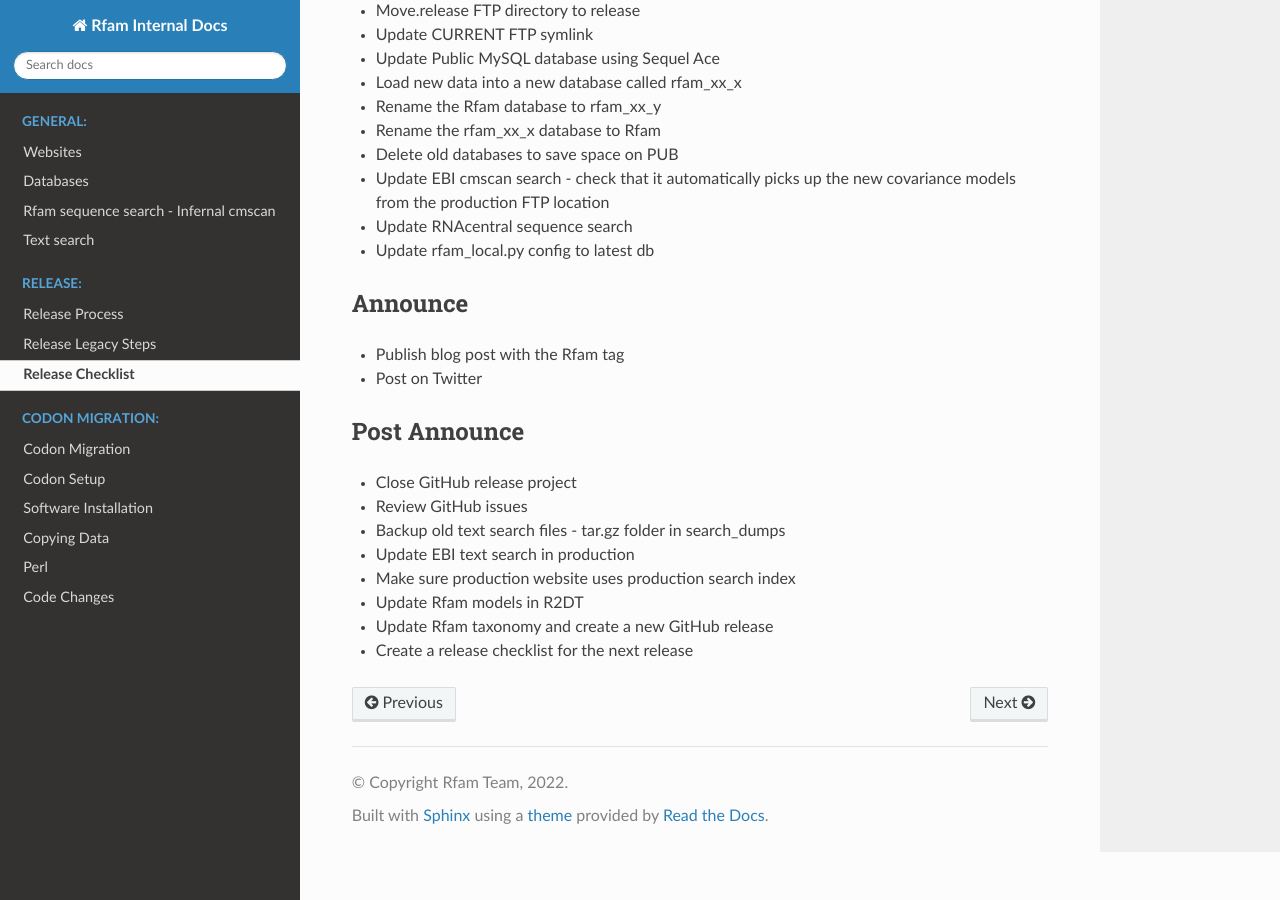
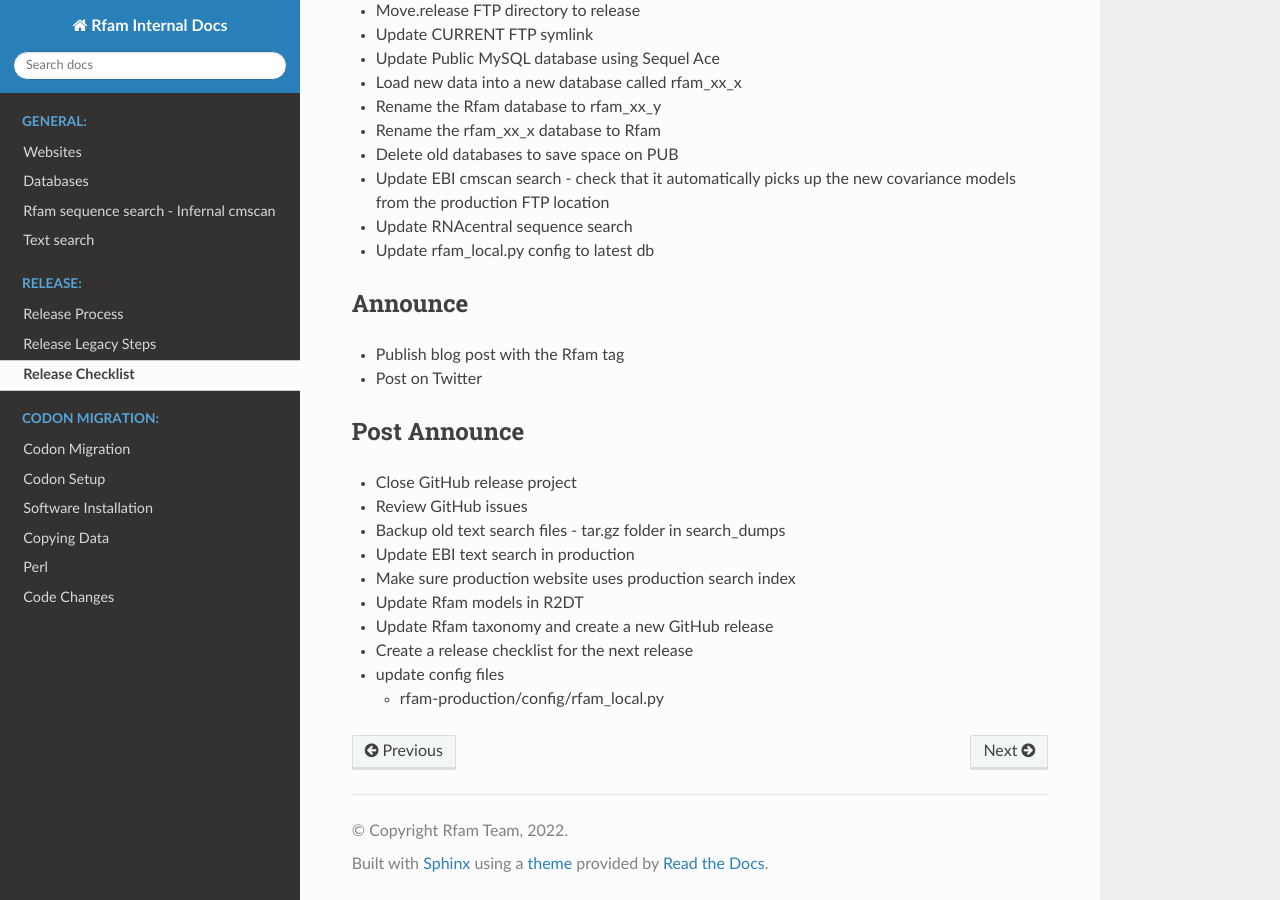
Before and after one commit to Rfam/rfam-internal-docs, a Sphinx documentation site: the page built from source/release_checklist.md, in a window 1280 px wide and 900 px high, scrolled down 1337 px. Built offline with Sphinx 7.4.7 and the Read the Docs theme 2.0.0, drawn with Linux system fonts in a browser that asks for light colours.

Commit message:
Update release_checklist.md

```diff
--- a/source/release_checklist.md
+++ b/source/release_checklist.md
@@ -128,3 +128,6 @@ This is a template checklist. It can be copied to the GitHub issue for each rele
 - Update Rfam taxonomy and create a new GitHub release
 
 - Create a release checklist for the next release
+
+- update config files
+  - rfam-production/config/rfam_local.py
```
